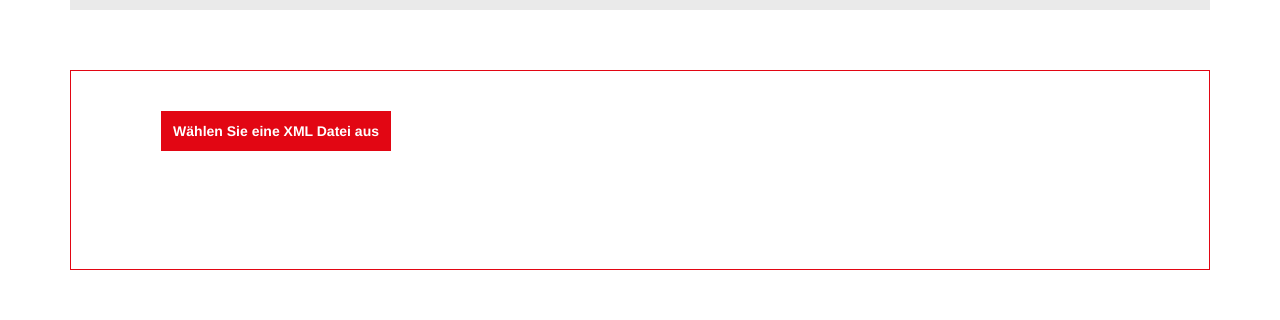
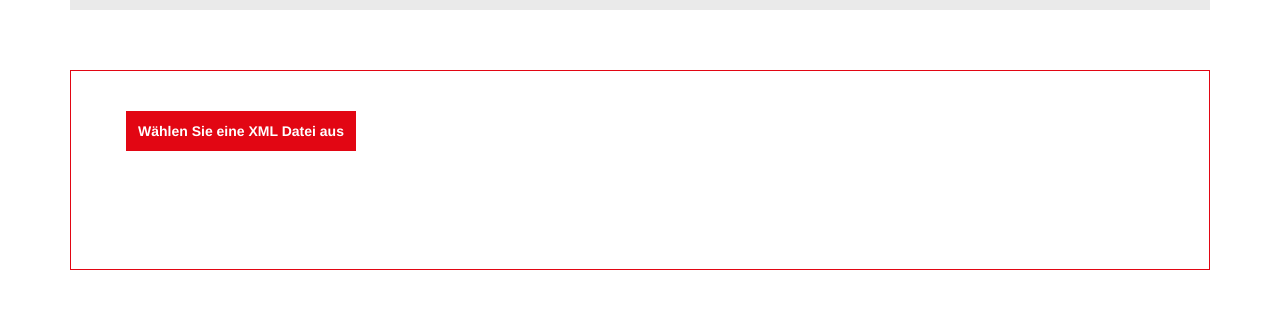
Before and after one commit to austriapro/pdf.ebinterface.at, a React (Create React App) app in the folder pdf-ebinterface-frontend/src/main/resources/client/: page / in a window 1280 px wide. Shown: the part 273-593 px from the top of the page. Built offline with nearby package versions, Linux system fonts and the light colour scheme; a web font is replaced by a local one.

Commit message:
CHANGED class file-up final v1

```diff
--- a/pdf-ebinterface-frontend/src/main/resources/client/package.json
+++ b/pdf-ebinterface-frontend/src/main/resources/client/package.json
@@ -3,7 +3,6 @@
   "version": "0.1.0",
   "private": true,
   "dependencies": {
-    "knock-dropzone": "^4.3.1",
     "react": "^15.6.1",
     "react-dom": "^15.6.1"
   },
--- a/pdf-ebinterface-frontend/src/main/resources/client/src/FileUp.js
+++ b/pdf-ebinterface-frontend/src/main/resources/client/src/FileUp.js
@@ -35,13 +35,16 @@ class FileUp extends Component {
   }
 
   submit_handler(file) {
+    if (!file) {
+      return;
+    }
     this.setState({
       dragged: false
     });
     const formdata = new FormData();
     formdata.append('file', file);
     formdata.append('name', file.name);
-    console.log("File "+ file);
+    console.log("File " + file);
     this.setState({
       loading: true,
     })
@@ -59,7 +62,6 @@ class FileUp extends Component {
           });
         })
       }
-
     })
     console.log("submitted " + this.state.submitted);
     console.log("dragged " + this.state.dragged);
@@ -74,7 +76,6 @@ class FileUp extends Component {
     e.preventDefault();
     this.submit_handler(e.target.files[0]);
   }
-
 
   render() {
 
@@ -91,7 +92,6 @@ class FileUp extends Component {
     //diese Bedingung wird ausgeführt wenn wir einen positiven respond vom Server zurückbekommen und der Download Link wir dann eingeblendet
     if (this.state.submitted === true) {
       downloadButton = <a href={this.state.downloadUrl} target="_blank">Download PDF</a>;
-      spanText = "";
     }
 
     //Preloader wird aktiviert
@@ -107,16 +107,20 @@ console.log(outerClassName);
           <div className="row">
             <form>
               <div className="uploadFile  col-md-4">
-                    <input type="file" id="file"accept="text/xml" onChange={this.onFileChange}  className="inputfile"/>
+                <input type="file" id="file" accept="text/xml" onChange={this.onFileChange} className="inputfile"/>
                 <label htmlFor="file">Wählen Sie eine XML Datei aus</label>
               </div>
             </form>
             <div className="pdf-loading col-md-4">
               {loading}
             </div>
-              <div className="col-md-4">
-                  <span>{downloadButton}</span>
-                  <span>{spanText}</span>
+            <div className="col-md-4 pdf-link">
+              <div>
+                {downloadButton}
+              </div>
+              <div>
+                {spanText}
+              </div>
             </div>
           </div>
         </div>
--- a/pdf-ebinterface-frontend/src/main/resources/client/src/index.css
+++ b/pdf-ebinterface-frontend/src/main/resources/client/src/index.css
@@ -23,14 +23,15 @@ margin-bottom: 25px;
 }
 
 .file-up {
-  padding:40px 40px 40px 0px;
-
-  height: 200px;
+  padding:40px 40px 40px 40px;
+  min-height: 200px;
+  height: auto;
   margin-top: 60px;
   margin-bottom: 2%;
   border-width: 1px;
   border-style: solid;
   border-color: #E20613;
+
 }
 
 .doormat__nav {
@@ -46,11 +47,16 @@ span {
   border-width: 2px;
   background-color: #EAEAEA;
 }
+
 .pdf-loading{
-  width: 100%;
-  display: flex;
+  display:flex;
   align-items: center;
   justify-content: center;
+}
+
+.pdf-link{
+  padding-top: 12px;
+
 }
 
 .loading-circle-1 {
@@ -73,13 +79,7 @@ span {
   100% { transform: rotate(360deg); }
 }
 
-.uploadFile {
-  width: 100%;
-  height: auto;
-  align-items: center;
-  justify-content: center;
-  display: flex;
-}
+
 
 .inputfile {
   width: 0.1px;
@@ -94,17 +94,14 @@ span {
   font-size: 14px;
   line-height: 20px;
   font-weight: bold;
-  padding: 2px;
   color: white;
   background-color: #E20613;
   display: inline-block;
   postion:relativ;
   padding: 10px 12px;
   cursor: pointer;
-
 }
 
-.inputfile:focus + label,
 .inputfile + label:hover {
   background-color: #31708f;
   -webkit-transition: all 0.3s ease;
@@ -112,8 +109,3 @@ span {
   -o-transition: all 0.3s ease;
   transition: all 0.3s ease;
 }
-
-.inputfile:focus + label {
-  outline: 1px dotted #000;
-  outline: -webkit-focus-ring-color auto 5px;
-}
```
Also changed, not shown: pdf-ebinterface-frontend/src/main/resources/client/src/wkostyle.css, 1 other file (tests, documents, lock files or other folders). Lines whose indentation alone changed are shown as unchanged.
